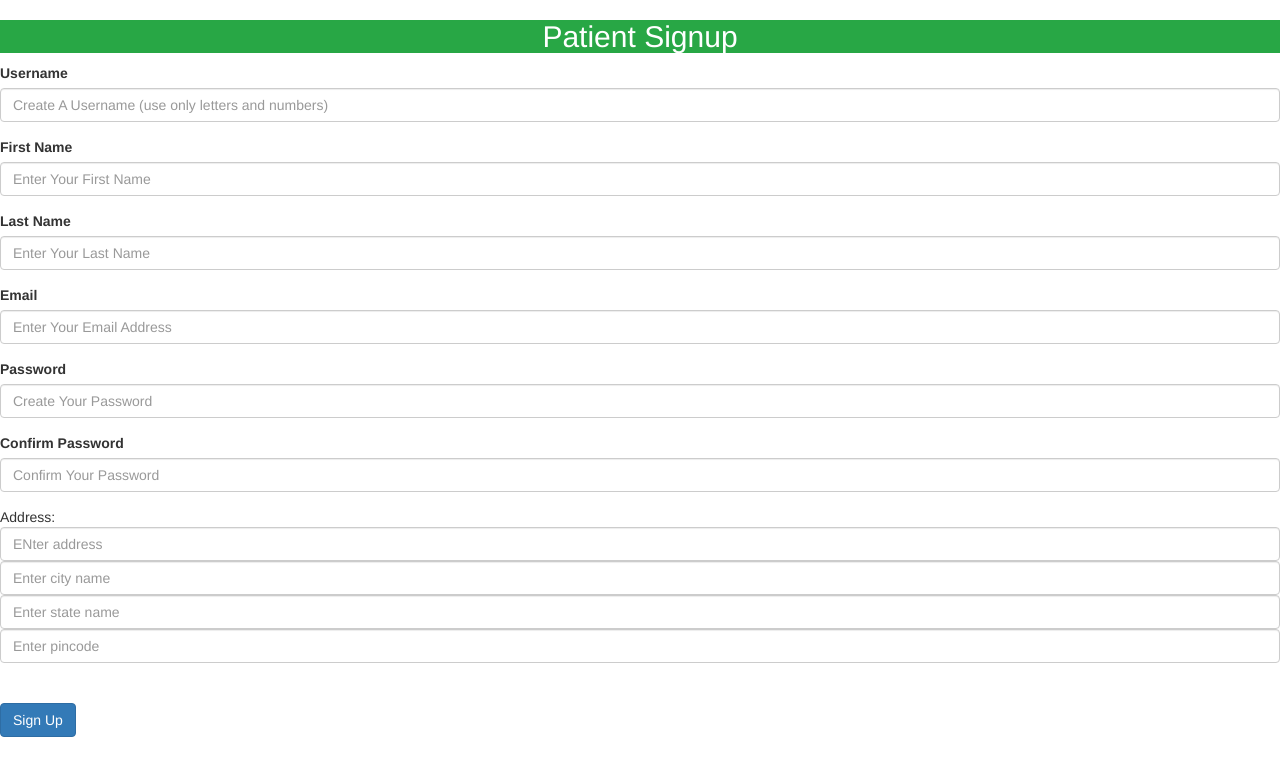
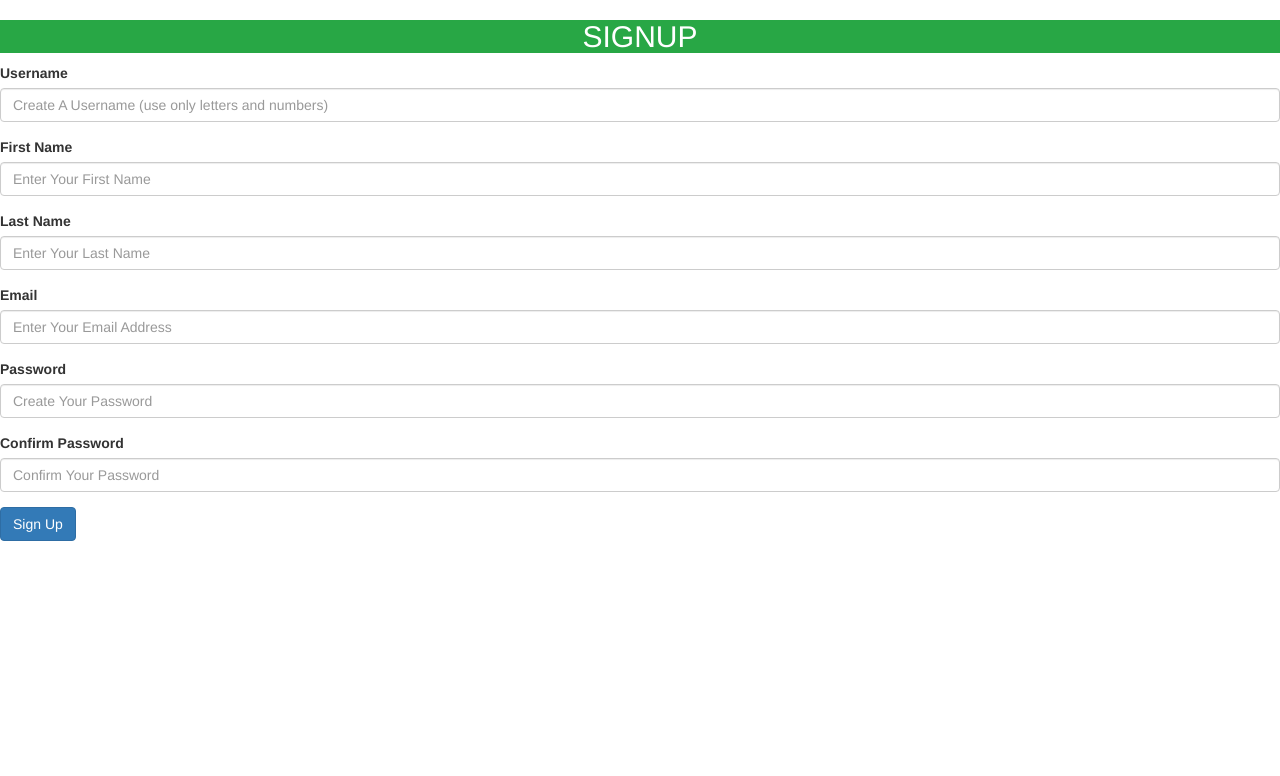
Before and after one commit to Lavanyapeguda/hopital-log, a Django app: page /Psignup/ in a window 1280 px wide. Shown: the top 776 px of the page. Run offline with Django 3.2, Linux system fonts and the light colour scheme; some libraries are stand-ins or nearby versions.

Commit message:
https://github.com/Lavanyapeguda/hopital-log

```diff
--- a/application1/views.py
+++ b/application1/views.py
@@ -20,10 +20,6 @@ def signup(request):
         email = request.POST['email']
         pass1 = request.POST['pass1']
         pass2 = request.POST['pass2']
-        line= request.POST['line']
-        city= request.POST['city']
-        state= request.POST['state']
-        picode= request.POST['pincode']
 
         myuser = User.objects.create_user(username, email, pass1)
         myuser.first_name = fname
@@ -66,10 +62,6 @@ def Psignup(request):
         email = request.POST['email']
         pass1 = request.POST['pass1']
         pass2 = request.POST['pass2']
-        line= request.POST['line']
-        city= request.POST['city']
-        state= request.POST['state']
-        picode= request.POST['pincode']
 
         myuser = User.objects.create_user(username, email, pass1)
         myuser.first_name = fname
--- a/templates/application1/Phome.html
+++ b/templates/application1/Phome.html
@@ -32,8 +32,5 @@
     <br/>
     <button type="submit"><a href="/Psignin/">SignIn</a></button>
     {% endif %}
-    <br>
-    <br>
-    <a href="/Hospital/">Home</a>
 </body>
 </html>
--- a/templates/application1/Psignup.html
+++ b/templates/application1/Psignup.html
@@ -13,7 +13,7 @@
     <title>SIGN UP</title>
   </head>
   <body>
-      <h2 class="text-center text-white bg-success">Patient Signup</h2>
+      <h2 class="text-center text-white bg-success">SIGNUP</h2>
       <form method="post" action="/Psignup/">
         {% csrf_token %}
         <div class="form-group">
@@ -40,13 +40,6 @@
             <label for="pass2">Confirm Password</label>
             <input type="password" class="form-control" id="pass2" name="pass2" placeholder="Confirm Your Password" Required>
         </div>
-        <nav>Address:</nav>
-        <input type="text" class="form-control" id="line" name="line" placeholder="ENter address" Required>
-        <input type="text" class="form-control" id="city" name="city" placeholder="Enter city name" Required>
-        <input type="text" class="form-control" id="state" name="state" placeholder="Enter state name" Required>
-        <input type="text" class="form-control" id="pincode" name="pincode" placeholder="Enter pincode" Required>
-        <br>
-        <br>
         <button type="submit" class="btn btn-primary">Sign Up</button>
     </form>
 
--- a/templates/application1/home.html
+++ b/templates/application1/home.html
@@ -32,8 +32,5 @@
     <br/>
     <button type="submit"><a href="/signin/">SignIn</a></button>
     {% endif %}
-    <br>
-    <br>
-    <a href="/Hospital/">Home</a>
 </body>
 </html>
```
Also changed, not shown: templates/application1/signup.html (+1 -10 lines), db.sqlite3.
